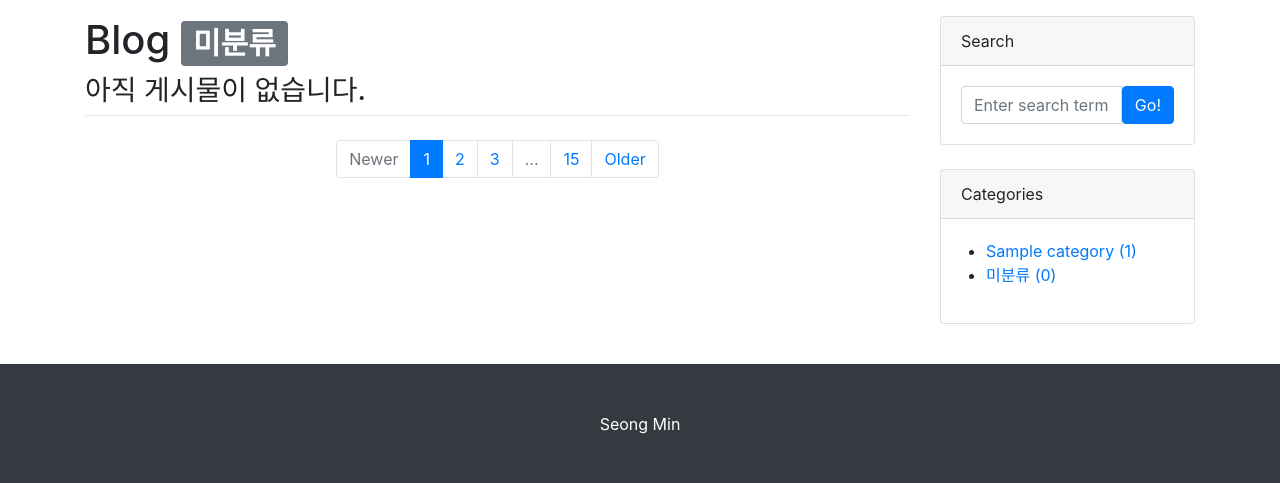
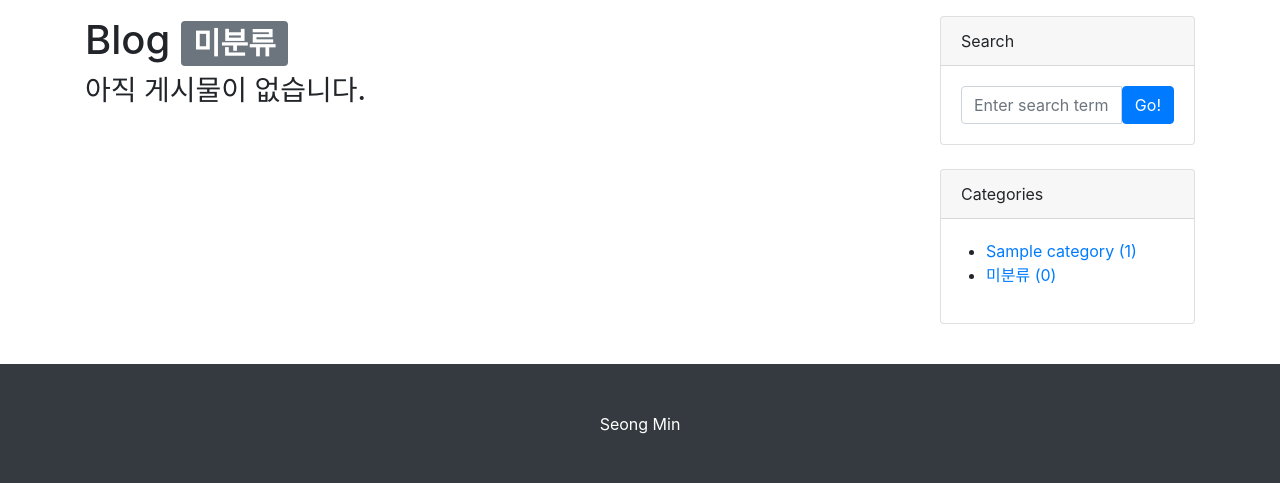
Before and after one commit to SeongMin1000/django_study, a Django app: page /blog/category/no_category/ in a window 1280 px wide. Shown: the part 56-539 px from the top of the page. Run offline with Django 3.2, Linux system fonts and the light colour scheme; tables that the repository leaves empty hold one stand-in row (values such as "Sample post"); some libraries are stand-ins or nearby versions.

Commit message:
pagination으로 포스트를 나누어 보여 주기

```diff
--- a/blog/templates/blog/post_list.html
+++ b/blog/templates/blog/post_list.html
@@ -52,16 +52,31 @@
         {% else %}
             <h3>아직 게시물이 없습니다.</h3>
         {% endif %}
-        <nav aria-label="Pagination">
-            <hr class="my-0" />
-            <ul class="pagination justify-content-center my-4">
-                <li class="page-item disabled"><a class="page-link" href="#" tabindex="-1" aria-disabled="true">Newer</a></li>
-                <li class="page-item active" aria-current="page"><a class="page-link" href="#!">1</a></li>
-                <li class="page-item"><a class="page-link" href="#!">2</a></li>
-                <li class="page-item"><a class="page-link" href="#!">3</a></li>
-                <li class="page-item disabled"><a class="page-link" href="#!">...</a></li>
-                <li class="page-item"><a class="page-link" href="#!">15</a></li>
-                <li class="page-item"><a class="page-link" href="#!">Older</a></li>
+
+        {% if is_paginated %}
+
+            <ul class="pagination justify-content-center mb-4">
+                {% if page_obj.has_next %}
+                    <li class="page-item">
+                        <a class="page-link" href="?page={{ page_obj.next_page_number }}">&larr; Older</a>
+                    </li>
+                {% else %}
+                    <li class="page-item disabled">
+                        <a class="page-link" href="#">&larr; Older</a>
+                    </li>
+                {% endif %}
+
+                {% if page_obj.has_previous %}
+                <li class="page-item">
+                    <a class="page-link" href="?page={{ page_obj.previous_page_number }}">Newer &rarr;</a>
+                </li>
+                {% else %}
+                <li class="page-item disabled">
+                    <a class="page-link" href="#">Newer &rarr;</a>
+                </li>
+                {% endif %}
+
             </ul>
-        </nav>
+            {% endif %}
+
 {% endblock %}
--- a/blog/views.py
+++ b/blog/views.py
@@ -10,6 +10,7 @@
 class PostList(ListView):
     model = Post
     ordering = '-pk'
+    paginate_by = 5
 
     def get_context_data(self, **kwargs):
         context = super(PostList, self).get_context_data()
```
